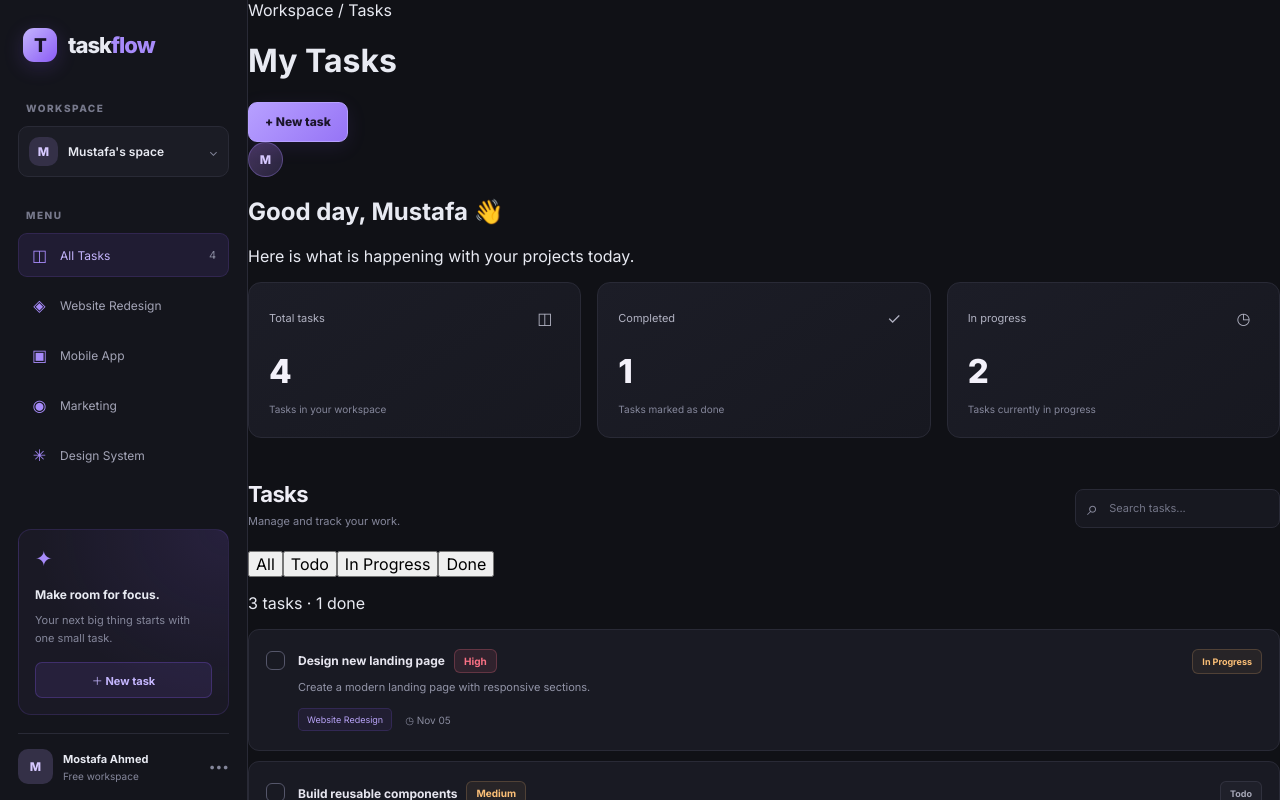
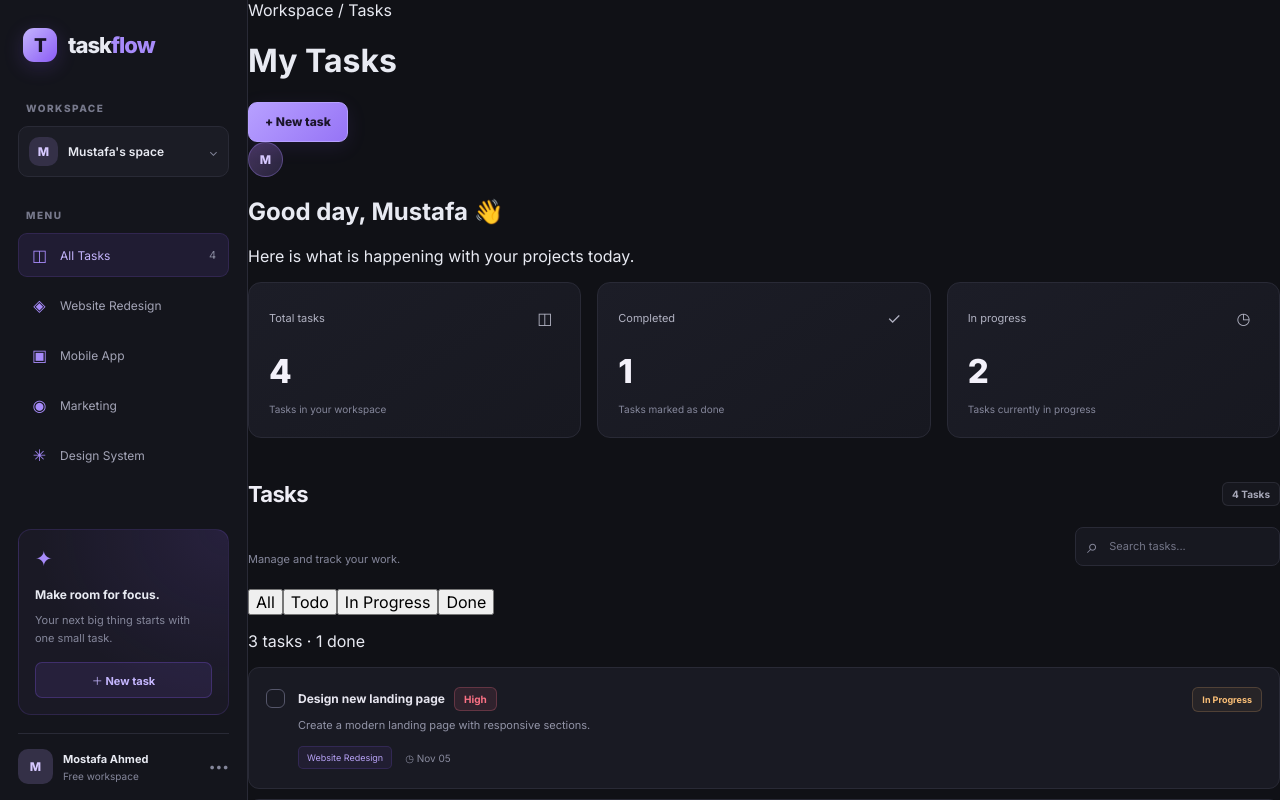
Before and after one commit to Moustafa-Elbaloty/javascript-everywhere, a React (Vite) app in the folder react-revision/taskflow/: page / in a window 1280 px wide. Shown: the top 800 px of the page. Built offline with nearby package versions, Linux system fonts and the light colour scheme.

Commit message:
feat: add optional section action

```diff
--- a/react-revision/taskflow/src/App.css
+++ b/react-revision/taskflow/src/App.css
@@ -1178,3 +1178,40 @@ a {
   background: #fb71851a;
   color: #fb7185;
 }
+
+/* Section Header */
+.section-header {
+  display: flex;
+  align-items: center;
+  justify-content: space-between;
+  flex-wrap: wrap;
+  gap: 12px;
+  margin-bottom: 20px;
+}
+
+.section-title {
+  margin: 0;
+  color: #eeedf5;
+  font-size: 22px;
+  letter-spacing: -0.7px;
+}
+
+.section-action {
+  display: flex;
+  align-items: center;
+  flex: 0 0 auto;
+}
+
+.section-body {
+  min-width: 0;
+}
+
+@media (max-width: 480px) {
+  .section-header {
+    gap: 10px;
+  }
+
+  .section-title {
+    font-size: 20px;
+  }
+}
--- a/react-revision/taskflow/src/App.tsx
+++ b/react-revision/taskflow/src/App.tsx
@@ -2,6 +2,7 @@ import { useState } from 'react'
 import './App.css'
 import Footer from './components/Footer'
 import TaskStats from './components/TaskStats'
+import Section from './components/Section'
 import Sidebar from './components/Sidebar'
 import Badge from './components/Badge'
 
@@ -196,10 +197,12 @@ function App() {
           </article>
         </section>
 
-        <section className="tasks-section">
+        <Section
+          title="Tasks"
+          action={<Badge tone="neutral">{tasks.length} tasks</Badge>}
+        >
           <div className="tasks-heading">
             <div>
-              <h2>Tasks</h2>
               <p>Manage and track your work.</p>
             </div>
 
@@ -328,7 +331,7 @@ function App() {
               </div>
             )}
           </div>
-        </section>
+        </Section>
 
         <Footer />
       </main>
--- /dev/null
+++ b/react-revision/taskflow/src/components/Section.tsx
@@ -0,0 +1,23 @@
+import type { ReactNode } from 'react'
+
+interface SectionProps {
+  title: string
+  children: ReactNode
+  action?: ReactNode
+}
+
+function Section({ title, children, action }: SectionProps) {
+  return (
+    <section className="tasks-section">
+      <div className="section-header">
+        <h2 className="section-title">{title}</h2>
+
+        {action && <div className="section-action">{action}</div>}
+      </div>
+
+      <div className="section-body">{children}</div>
+    </section>
+  )
+}
+
+export default Section
```
